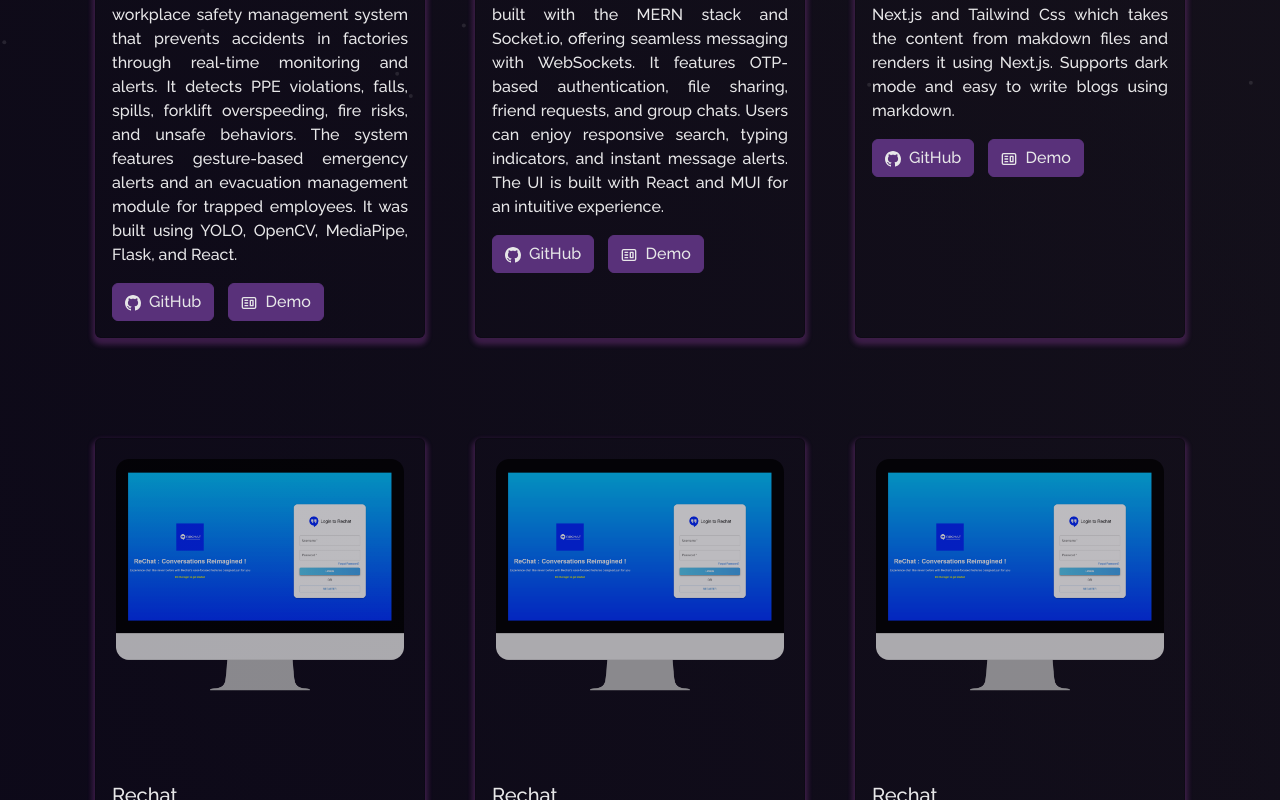
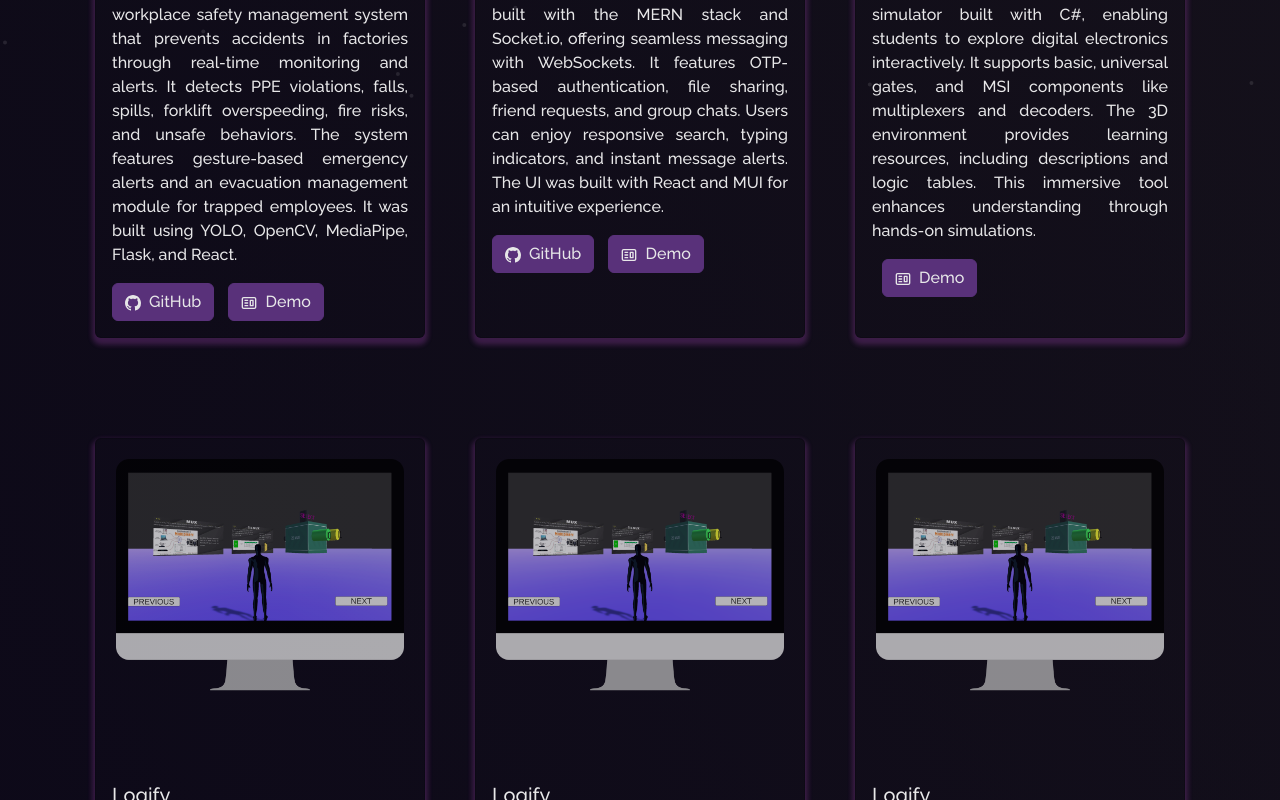
Before and after one commit to shrivarshapoojari/MyPortfolio, a React (Vite) app: page /project in a window 1280 px wide. Shown: the part 700-1500 px from the top of the page. Built offline with nearby package versions, Linux system fonts and the light colour scheme.

Commit message:
projects updated

```diff
--- a/src/components/Projects/ProjectCards.jsx
+++ b/src/components/Projects/ProjectCards.jsx
@@ -13,10 +13,12 @@ function ProjectCards(props) {
         <Card.Text style={{ textAlign: "justify" }}>
           {props.description}
         </Card.Text>
-        <Button variant="primary" href={props.ghLink} target="_blank">
+
+       { props.git && <Button variant="primary" href={props.ghLink} target="_blank">
           <BsGithub /> &nbsp;
           {props.isBlog ? "Blog" : "GitHub"}
         </Button>
+}
         {"\n"}
         {"\n"}
 
--- a/src/components/Projects/Projects.jsx
+++ b/src/components/Projects/Projects.jsx
@@ -5,6 +5,7 @@ import Particle from "../Particle";
 
 import clearzone from "../../assets/Projects/clearzone.png";
 import rechat from "../../assets/Projects/rechat.png";
+import logify from "../../assets/Projects/logify.png";
 
 
 
@@ -24,6 +25,7 @@ function Projects() {
             <ProjectCard
               imgPath={clearzone}
               isBlog={false}
+              git={true}
               title="ClearZone AI"
               description= "ClearZoneAI is an AI-powered workplace safety management system that prevents accidents in factories through real-time monitoring and alerts. It detects PPE violations, falls, spills, forklift overspeeding, fire risks, and unsafe behaviors. The system features gesture-based emergency alerts and an evacuation management module for trapped employees. It was built using YOLO, OpenCV, MediaPipe, Flask, and React."
               ghLink="https://github.com/shrivarshapoojari/Clear-Zone-Ai"
@@ -35,54 +37,72 @@ function Projects() {
             <ProjectCard
               imgPath={rechat}
               isBlog={false}
+              git={true}
               title="Rechat"
-              description="ReChat is a real-time chat application built with the MERN stack and Socket.io, offering seamless messaging with WebSockets. It features OTP-based authentication, file sharing, friend requests, and group chats. Users can enjoy responsive search, typing indicators, and instant message alerts. The UI is built with React and MUI for an intuitive experience."
+              description="ReChat is a real-time chat application built with the MERN stack and Socket.io, offering seamless messaging with WebSockets. It features OTP-based authentication, file sharing, friend requests, and group chats. Users can enjoy responsive search, typing indicators, and instant message alerts. The UI was built with React and MUI for an intuitive experience."
               ghLink="https://github.com/shrivarshapoojari/ReChat"
               demoLink="https://rechaat.vercel.app/"
             />
           </Col>
           <Col md={4} className="project-card">
             <ProjectCard
-              imgPath={rechat}
+              imgPath={logify}
               isBlog={false}
-              title="Rechat"
-              description="My personal blog page build with Next.js and Tailwind Css which takes the content from makdown files and renders it using Next.js. Supports dark mode and easy to write blogs using markdown."
+              git={false}
+              title="Logify"
+              description="Logify is a Unity-based 3D logic gate simulator built with C#, enabling students to explore digital electronics interactively. It supports basic, universal gates, and MSI components like multiplexers and decoders. The 3D environment provides learning resources, including descriptions and logic tables. This immersive tool enhances understanding through hands-on simulations."
               ghLink="https://github.com/shrivarshapoojari/ReChat"
-              demoLink="https://rechaat.vercel.app/"
-            />
-          </Col>
-          <Col md={4} className="project-card">
-            <ProjectCard
-              imgPath={rechat}
-              isBlog={false}
-              title="Rechat"
-              description="My personal blog page build with Next.js and Tailwind Css which takes the content from makdown files and renders it using Next.js. Supports dark mode and easy to write blogs using markdown."
-              ghLink="https://github.com/shrivarshapoojari/ReChat"
-              demoLink="https://rechaat.vercel.app/"
-            />
-          </Col>
-          <Col md={4} className="project-card">
-            <ProjectCard
-              imgPath={rechat}
-              isBlog={false}
-              title="Rechat"
-              description="My personal blog page build with Next.js and Tailwind Css which takes the content from makdown files and renders it using Next.js. Supports dark mode and easy to write blogs using markdown."
-              ghLink="https://github.com/shrivarshapoojari/ReChat"
-              demoLink="https://rechaat.vercel.app/"
-            />
-          </Col>
-          <Col md={4} className="project-card">
-            <ProjectCard
-              imgPath={rechat}
-              isBlog={false}
-              title="Rechat"
-              description="My personal blog page build with Next.js and Tailwind Css which takes the content from makdown files and renders it using Next.js. Supports dark mode and easy to write blogs using markdown."
-              ghLink="https://github.com/shrivarshapoojari/ReChat"
-              demoLink="https://rechaat.vercel.app/"
+              demoLink="https://shrivarsha.itch.io/logify"
             />
           </Col>
 
 
+
+
+
+          <Col md={4} className="project-card">
+            <ProjectCard
+              imgPath={logify}
+              isBlog={false}
+              git={false}
+              title="Logify"
+              description="Logify is a Unity-based 3D logic gate simulator built with C#, enabling students to explore digital electronics interactively. It supports basic, universal gates, and MSI components like multiplexers and decoders. The 3D environment provides learning resources, including descriptions and logic tables. This immersive tool enhances understanding through hands-on simulations."
+              ghLink="https://github.com/shrivarshapoojari/ReChat"
+              demoLink="https://shrivarsha.itch.io/logify"
+            />
+          </Col>
+
+
+
+
+
+          <Col md={4} className="project-card">
+            <ProjectCard
+              imgPath={logify}
+              isBlog={false}
+              git={false}
+              title="Logify"
+              description="Logify is a Unity-based 3D logic gate simulator built with C#, enabling students to explore digital electronics interactively. It supports basic, universal gates, and MSI components like multiplexers and decoders. The 3D environment provides learning resources, including descriptions and logic tables. This immersive tool enhances understanding through hands-on simulations."
+              ghLink="https://github.com/shrivarshapoojari/ReChat"
+              demoLink="https://shrivarsha.itch.io/logify"
+            />
+          </Col>
+
+
+
+
+
+          <Col md={4} className="project-card">
+            <ProjectCard
+              imgPath={logify}
+              isBlog={false}
+              git={false}
+              title="Logify"
+              description="Logify is a Unity-based 3D logic gate simulator built with C#, enabling students to explore digital electronics interactively. It supports basic, universal gates, and MSI components like multiplexers and decoders. The 3D environment provides learning resources, including descriptions and logic tables. This immersive tool enhances understanding through hands-on simulations."
+              ghLink="https://github.com/shrivarshapoojari/ReChat"
+              demoLink="https://shrivarsha.itch.io/logify"
+            />
+          </Col>
 
 
         </Row>
```
Also changed, not shown: src/assets/Projects/logify.png (added).
